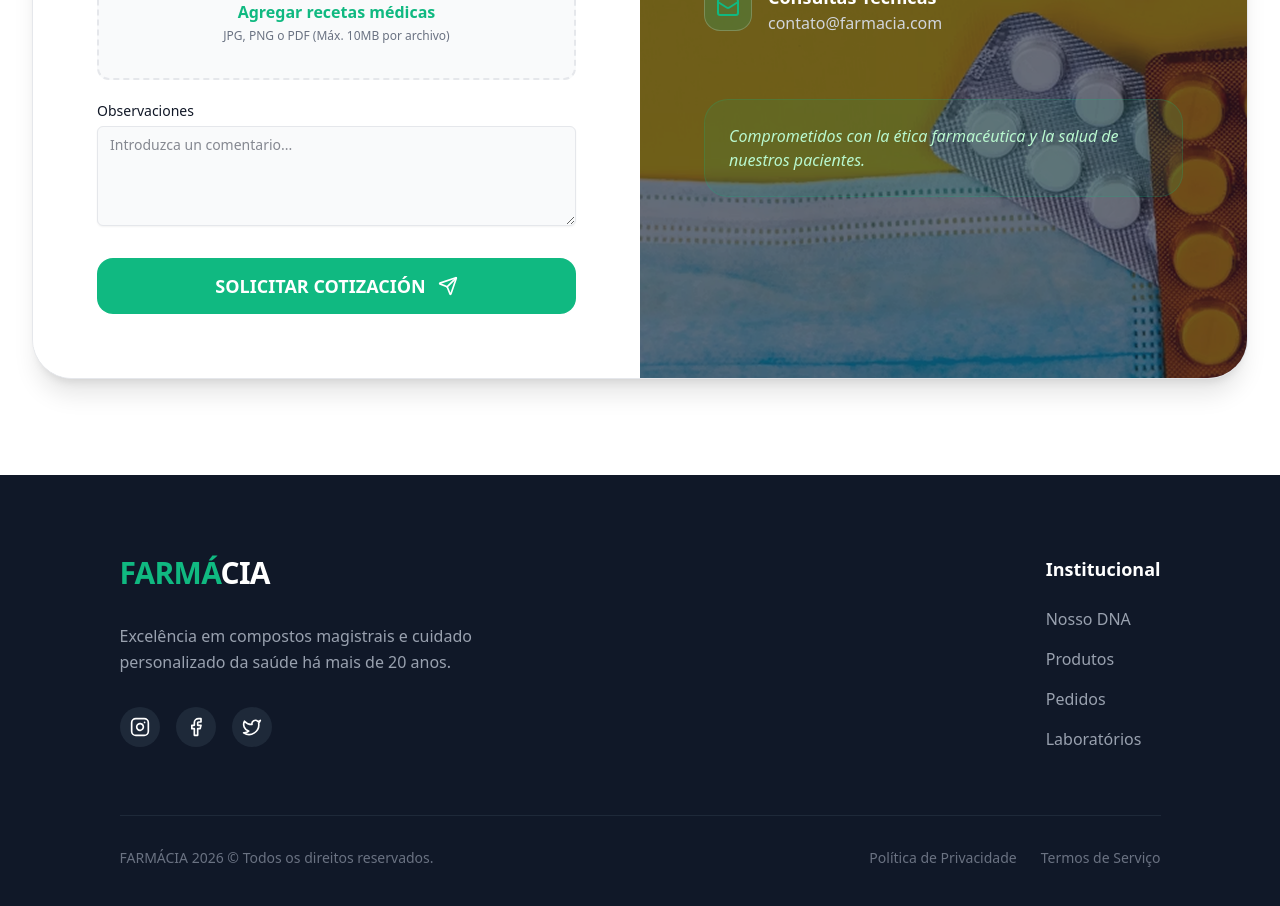
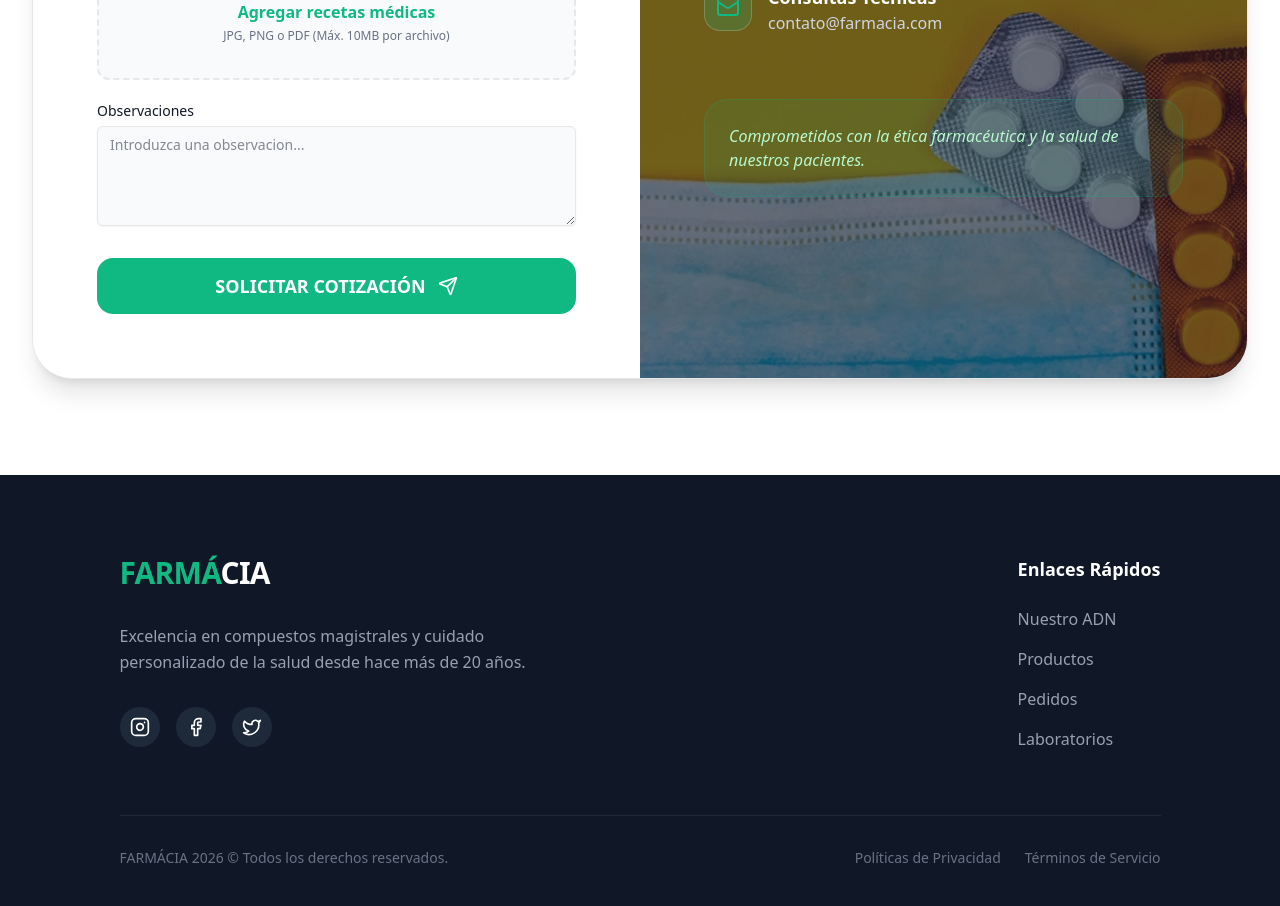
Before and after one commit to Rafael19722/desafio-frontend-singular, a Next.js app: page /es in a window 1280 px wide. Shown: the part 4540-5446 px from the top of the page. Built offline with nearby package versions, Linux system fonts and the light colour scheme.

Commit message:
feat: add the Spanish in footer

```diff
--- a/app/[lang]/page.tsx
+++ b/app/[lang]/page.tsx
@@ -29,7 +29,7 @@ export default async function Home( {
       <Products dict={dict.products}/>
       <Quotes dict={dict.quotes}/>
       <BudgetForm dict={dict.budget}/>
-      <Footer />
+      <Footer dict={dict.footer}/>
     </main>
   );
 }
--- a/components/Footer.tsx
+++ b/components/Footer.tsx
@@ -1,7 +1,24 @@
 import Link from "next/link";
 import { Instagram, Facebook, Twitter } from "lucide-react";
 
-export function Footer() {
+interface FooterProps {
+    dict: {
+        description: string
+        links: {
+            links_title: string
+            link_1: string
+            link_2: string
+            link_3: string
+            link_4: string
+
+        },
+        copyright: string
+        privacy: string
+        terms: string
+    }
+}
+
+export function Footer( { dict }: FooterProps) {
     return (
         <footer className="bg-gray-900 text-white pt-20 pb-10 px-8 md:px-[87.5px]">
 
@@ -17,7 +34,7 @@ export function Footer() {
                         </Link>
 
                         <p className="font-sans font-normal text-base leading-[26px] text-gray-400 max-w-md">
-                            Excelência em compostos magistrais e cuidado personalizado da saúde há mais de 20 anos.
+                            {dict.description}
                         </p>
 
                         <div className="flex items-center gap-4 mt-2">
@@ -37,20 +54,20 @@ export function Footer() {
 
                         <div className="flex flex-col gap-6">
 
-                            <h4 className="font-bold text-lg text-white">Institucional</h4>
+                            <h4 className="font-bold text-lg text-white">{dict.links.links_title}</h4>
 
                             <ul className="flex flex-col gap-4">
                                 <li>
-                                    <Link href="#" className="footer-link">Nosso DNA</Link>
+                                    <Link href="#" className="footer-link">{dict.links.link_1}</Link>
                                 </li>
                                 <li>
-                                    <Link href="#" className="footer-link">Produtos</Link>
+                                    <Link href="#" className="footer-link">{dict.links.link_2}</Link>
                                 </li>
                                 <li>
-                                    <Link href="#" className="footer-link">Pedidos</Link>
+                                    <Link href="#" className="footer-link">{dict.links.link_3}</Link>
                                 </li>
                                 <li>
-                                    <Link href="#" className="footer-link">Laboratórios</Link>
+                                    <Link href="#" className="footer-link">{dict.links.link_4}</Link>
                                 </li>
                             </ul>
 
@@ -61,10 +78,10 @@ export function Footer() {
                 </div>
 
                 <div className="pt-8 flex flex-col md:flex-row justify-between items-center text-sm text-gray-500">
-                    <p>FARMÁCIA 2026 © Todos os direitos reservados.</p>
+                    <p>{dict.copyright}</p>
                     <div className="flex gap-6 mt-4 md:mt-0">
-                        <Link href="#" className="hover:text-white">Política de Privacidade</Link>
-                        <Link href="#" className="hover:text-white">Termos de Serviço</Link>
+                        <Link href="#" className="hover:text-white">{dict.privacy}</Link>
+                        <Link href="#" className="hover:text-white">{dict.terms}</Link>
                     </div>
                 </div>
 
--- a/dictionaries/es.json
+++ b/dictionaries/es.json
@@ -100,7 +100,7 @@
             "upload_desc": "Agregar recetas médicas",
             "upload_info": "JPG, PNG o PDF (Máx. 10MB por archivo)",
             "obs": "Observaciones",
-            "obs_placeholder": "Introduzca un comentario...",
+            "obs_placeholder": "Introduzca una observacion...",
             "submit": "SOLICITAR COTIZACIÓN",
             "submit_short": "SOLICITAR",
             "sending": "Envío..."
```
